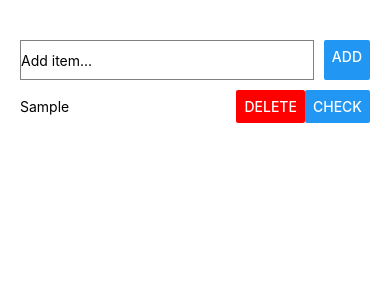
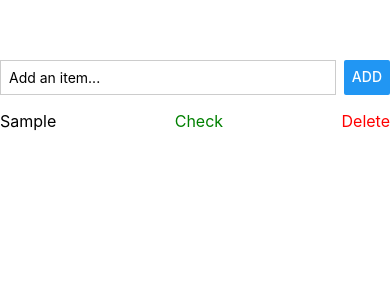
Before and after one commit to EduHz/coderHouse, a React Native app: screen / in a window 390 px wide. Both pictures are taken after typing "Sample" into the empty fields and a click on the button "ADD". Shown: the top 300 px of the page. Built offline with nearby package versions, Linux system fonts and the light colour scheme.

Commit message:
finished

```diff
--- a/App.js
+++ b/App.js
@@ -1,59 +1,42 @@
 import React, { useState } from "react";
-import { View, Modal, StyleSheet } from "react-native";
+import { SafeAreaView, StyleSheet, FlatList } from "react-native";
 import AddItem from "./components/AddItem";
-import DeleteModal from "./components/DeleteModal";
-import ListItems from "./components/lista/ListItems";
+import Item from "./components/lista/Item";
 
 export default function App() {
-  const [list, setList] = useState([]);
-  const [deleteIndex, setDeleteIndex] = useState(null);
-
-  const handleAddItem = (newItem) => {
-    setList([...list, { text: newItem, checked: false }]);
+  const [items, setItems] = useState([]);
+  const addItem = (text) => {
+    setItems([...items, { id: Date.now().toString(), text, checked: false }]);
   };
-
-  const handleDelete = (index) => {
-    setDeleteIndex(index);
+  const toggleCheck = (id) => {
+    setItems(
+      items.map((item) =>
+        item.id === id ? { ...item, checked: !item.checked } : item
+      )
+    );
   };
-
-  const handleCheck = (index) => {
-    const newList = [...list];
-    newList[index].checked = !newList[index].checked;
-    setList(newList);
-  };
-
-  const confirmDelete = () => {
-    const newList = [...list];
-    newList.splice(deleteIndex, 1);
-    setList(newList);
-    setDeleteIndex(null);
-  };
-
-  const cancelDelete = () => {
-    setDeleteIndex(null);
+  const deleteItem = (id) => {
+    setItems(items.filter((item) => item.id !== id));
   };
 
   return (
-    <View style={styles.container}>
-      <AddItem onSubmit={handleAddItem} />
-      <ListItems
-        list={list}
-        handleDelete={handleDelete}
-        handleCheck={handleCheck}
+    <SafeAreaView style={styles.container}>
+      <AddItem addItem={addItem} />
+      <FlatList
+        data={items}
+        keyExtractor={(item) => item.id}
+        renderItem={({ item }) => (
+          <Item item={item} toggleCheck={toggleCheck} deleteItem={deleteItem} />
+        )}
       />
-      <Modal visible={deleteIndex !== null} animationType="slide">
-        <DeleteModal
-          confirmDelete={confirmDelete}
-          cancelDelete={cancelDelete}
-        />
-      </Modal>
-    </View>
+    </SafeAreaView>
   );
 }
 
 const styles = StyleSheet.create({
   container: {
     flex: 1,
-    padding: 20,
+    padding: 16,
+    paddingTop: 60,
   },
 });
--- a/components/AddItem.js
+++ b/components/AddItem.js
@@ -1,42 +1,41 @@
-import { useState } from "react";
-import { Button, StyleSheet, TextInput, View } from "react-native-web";
+import React, { useState } from "react";
+import { View, TextInput, Button, StyleSheet } from "react-native";
 
-const AddItem = ({ onSubmit }) => {
-  const [item, setItem] = useState("");
+const AddItem = ({ addItem }) => {
+  const [text, setText] = useState("");
 
-  const handleSubmit = () => {
-    if (item.trim() !== "") {
-      onSubmit(item);
-      setItem("");
+  const handleAddItem = () => {
+    if (text.trim() !== "") {
+      addItem(text);
+      setText("");
     }
   };
 
   return (
-    <View style={styles.inputContainer}>
+    <View style={styles.container}>
       <TextInput
         style={styles.input}
-        placeholder="Add item..."
-        value={item}
-        onChangeText={(text) => setItem(text)}
+        placeholder="Add an item..."
+        value={text}
+        onChangeText={(value) => setText(value)}
       />
-      <Button title="Add" onPress={handleSubmit} />
+      <Button title="Add" onPress={handleAddItem} />
     </View>
   );
 };
 
-export default AddItem;
-
 const styles = StyleSheet.create({
-  inputContainer: {
+  container: {
     flexDirection: "row",
-    marginBottom: 10,
-    marginTop: 20,
+    marginBottom: 16,
   },
   input: {
     flex: 1,
-    height: 40,
-    borderColor: "gray",
+    marginRight: 8,
     borderWidth: 1,
-    marginRight: 10,
+    borderColor: "#ccc",
+    padding: 8,
   },
 });
+
+export default AddItem;
--- a/components/DeleteModal.js
+++ b/components/DeleteModal.js
@@ -1,29 +1,26 @@
 import React from "react";
-import { View, Text, TouchableHighlight, StyleSheet } from "react-native";
+import { Modal, View, Text, Button, StyleSheet } from "react-native";
 
-const DeleteModal = ({ confirmDelete, cancelDelete }) => {
+const DeleteModal = ({ visible, onCancel, onConfirm }) => {
   return (
-    <View style={styles.modalContainer}>
-      <View style={styles.modalContent}>
-        <Text>Confirm Delete ?</Text>
+    <Modal
+      animationType="slide"
+      transparent={true}
+      visible={visible}
+      onRequestClose={onCancel}
+    >
+      <View style={styles.modalContainer}>
+        <View style={styles.modalContent}>
+          <Text style={styles.modalText}>
+            Are you sure you want to delete this item?
+          </Text>
+          <View style={styles.buttonContainer}>
+            <Button title="Cancel" onPress={onCancel} color="gray" />
+            <Button title="Delete" onPress={onConfirm} color="red" />
+          </View>
+        </View>
       </View>
-      <View style={styles.modalButtonsContainer}>
-        <TouchableHighlight
-          style={styles.modalButton}
-          underlayColor="#0056b3"
-          onPress={confirmDelete}
-        >
-          <Text style={styles.modalButtonText}>Confirm</Text>
-        </TouchableHighlight>
-        <TouchableHighlight
-          style={styles.modalButton}
-          underlayColor="#0056b3"
-          onPress={cancelDelete}
-        >
-          <Text style={styles.modalButtonText}>Cancel</Text>
-        </TouchableHighlight>
-      </View>
-    </View>
+    </Modal>
   );
 };
 
@@ -32,25 +29,21 @@ const styles = StyleSheet.create({
     flex: 1,
     justifyContent: "center",
     alignItems: "center",
-    backgroundColor: "white",
-    padding: 20,
+    backgroundColor: "rgba(0, 0, 0, 0.5)",
   },
   modalContent: {
-    alignItems: "center",
-    marginBottom: 20,
+    backgroundColor: "white",
+    padding: 16,
+    borderRadius: 8,
+    elevation: 5,
   },
-  modalButtonsContainer: {
+  modalText: {
+    fontSize: 16,
+    marginBottom: 16,
+  },
+  buttonContainer: {
     flexDirection: "row",
     justifyContent: "space-around",
-  },
-  modalButton: {
-    padding: 10,
-    borderRadius: 5,
-    backgroundColor: "#007BFF",
-    marginHorizontal: 10,
-  },
-  modalButtonText: {
-    color: "white",
   },
 });
 
--- /dev/null
+++ b/components/lista/Item.js
@@ -0,0 +1,69 @@
+import React, { useState } from "react";
+import { View, Text, TouchableOpacity, StyleSheet } from "react-native";
+import DeleteModal from "../DeleteModal";
+
+const Item = ({ item, toggleCheck, deleteItem }) => {
+  const [isModalVisible, setModalVisible] = useState(false);
+
+  const toggleModal = () => {
+    setModalVisible(!isModalVisible);
+  };
+
+  const handleDeleteItem = () => {
+    deleteItem(item.id);
+    toggleModal();
+  };
+
+  return (
+    <View style={styles.container}>
+      <TouchableOpacity onPress={() => toggleCheck(item.id)}>
+        <Text style={item.checked ? styles.checkedText : styles.text}>
+          {item.text}
+        </Text>
+      </TouchableOpacity>
+
+      {!item.checked && (
+        <TouchableOpacity onPress={() => toggleCheck(item.id)}>
+          <Text style={styles.checkText}>Check</Text>
+        </TouchableOpacity>
+      )}
+
+      <TouchableOpacity onPress={toggleModal}>
+        <Text style={styles.deleteText}>Delete</Text>
+      </TouchableOpacity>
+
+      <DeleteModal
+        visible={isModalVisible}
+        onCancel={toggleModal}
+        onConfirm={handleDeleteItem}
+      />
+    </View>
+  );
+};
+
+const styles = StyleSheet.create({
+  container: {
+    flexDirection: "row",
+    justifyContent: "space-between",
+    alignItems: "center",
+    marginBottom: 8,
+  },
+  text: {
+    fontSize: 16,
+  },
+  checkedText: {
+    fontSize: 16,
+    textDecorationLine: "line-through",
+    color: "gray",
+  },
+  checkText: {
+    fontSize: 16,
+    color: "green",
+  },
+  deleteText: {
+    color: "red",
+    fontSize: 16,
+  },
+});
+
+export default Item;
--- a/components/lista/ListItems.js
+++ /dev/null
@@ -1,44 +0,0 @@
-import React from "react";
-import { View, Text, Button, StyleSheet, FlatList } from "react-native";
-
-const ListItem = ({ item, index, handleDelete, handleCheck }) => (
-  <View style={styles.listItem}>
-    <Text style={item.checked ? styles.checkedText : {}}>{item.text}</Text>
-    <View style={styles.buttonContainer}>
-      <Button color="red" title="Delete" onPress={() => handleDelete(index)} />
-      <Button title="Check" onPress={() => handleCheck(index)} />
-    </View>
-  </View>
-);
-
-const ListItems = ({ list, handleDelete, handleCheck }) => (
-  <FlatList
-    data={list}
-    renderItem={({ item, index }) => (
-      <ListItem
-        item={item}
-        index={index}
-        handleDelete={handleDelete}
-        handleCheck={handleCheck}
-      />
-    )}
-    keyExtractor={(item, index) => index.toString()}
-  />
-);
-
-const styles = StyleSheet.create({
-  listItem: {
-    flexDirection: "row",
-    alignItems: "center",
-    justifyContent: "space-between",
-    marginBottom: 10,
-  },
-  checkedText: {
-    textDecorationLine: "line-through",
-  },
-  buttonContainer: {
-    flexDirection: "row",
-  },
-});
-
-export default ListItems;
```
